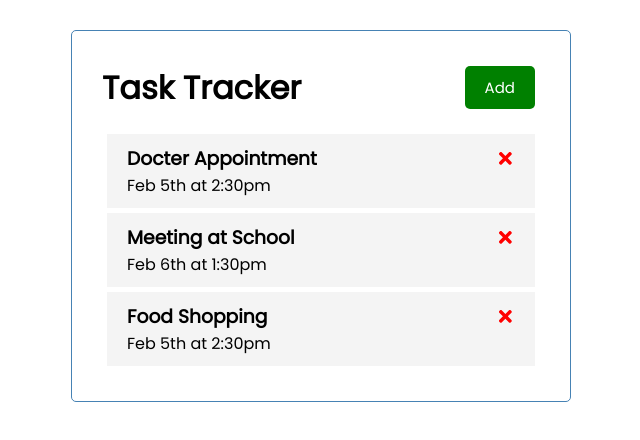
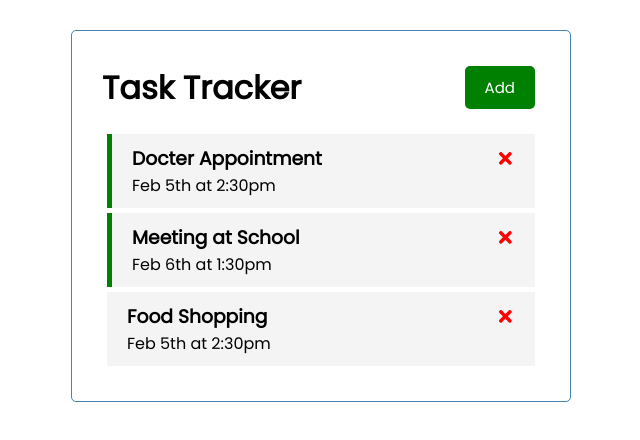
Before and after one commit to muhammadzhuhry/task-tracker, a React (Create React App) app: page / in a window 1280 px wide. Shown: the top 440 px of the page, without its empty margins (319-959 px from the left). Built offline with nearby package versions, Linux system fonts and the light colour scheme.

Commit message:
add cycle toggle reminder

```diff
--- a/src/App.js
+++ b/src/App.js
@@ -30,10 +30,20 @@
     setTasks(tasks.filter((task) => task.id !== id))
   }
 
+  // Toggle Reminder
+  const toggleReminder = (id) => {
+    setTasks(tasks.map((task) => task.id === id ? { ...task, reminder: !task.reminder } : task))
+  }
+
   return (
     <div className="container">
       <Header title='Task Tracker'/>
-      { tasks.length > 0 ? <Tasks tasks={tasks} onDelete={deleteTask} /> : 'No Task To Show' }
+      { tasks.length > 0 ? (
+        <Tasks tasks={tasks} onDelete=
+        {deleteTask}  onToggle={toggleReminder} />
+      ) : (
+        'No Task To Show'
+      )}
     </div>
   );
 }
--- a/src/components/Task.js
+++ b/src/components/Task.js
@@ -1,12 +1,20 @@
 import { FaTimes } from 'react-icons/fa'
 
-const Task = ({ task, onDelete }) => {
+const Task = ({ task, onDelete, onToggle }) => {
 
 
   return (
-    <div className='task'>
+    <div
+      className={`task ${task.reminder ?
+      'reminder' : ''}`}
+      onDoubleClick={() => onToggle(task.id)}
+    >
       <h3 id={task.id}>
-        {task.text} <FaTimes style={{ color: 'red', cursor: 'pointer' }} onClick={() => onDelete(task.id)} />
+        {task.text}
+        <FaTimes
+          style={{ color: 'red', cursor: 'pointer' }}
+          onClick={() => onDelete(task.id)}
+        />
       </h3>
       <p>{task.day}</p>
     </div>
--- a/src/components/Tasks.js
+++ b/src/components/Tasks.js
@@ -1,10 +1,15 @@
 import Task from './Task'
 
-const Tasks = ({ tasks, onDelete }) => {
+const Tasks = ({ tasks, onDelete, onToggle }) => {
   return (
     <>
       {tasks.map((task) => (
-        <Task key={task.id} task={task} onDelete={onDelete} />
+        <Task
+          key={task.id}
+          task={task}
+          onDelete={onDelete}
+          onToggle={onToggle}
+        />
       ))}
     </>
   )
```
